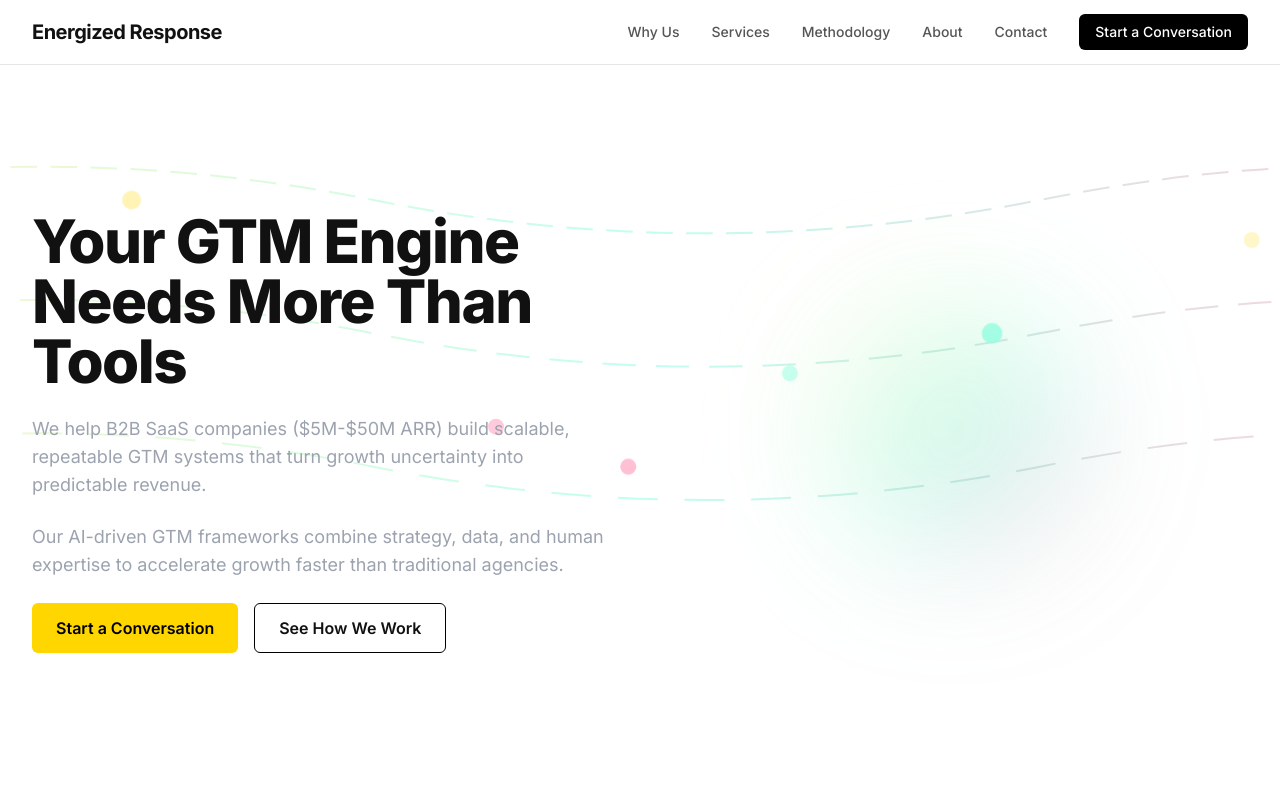
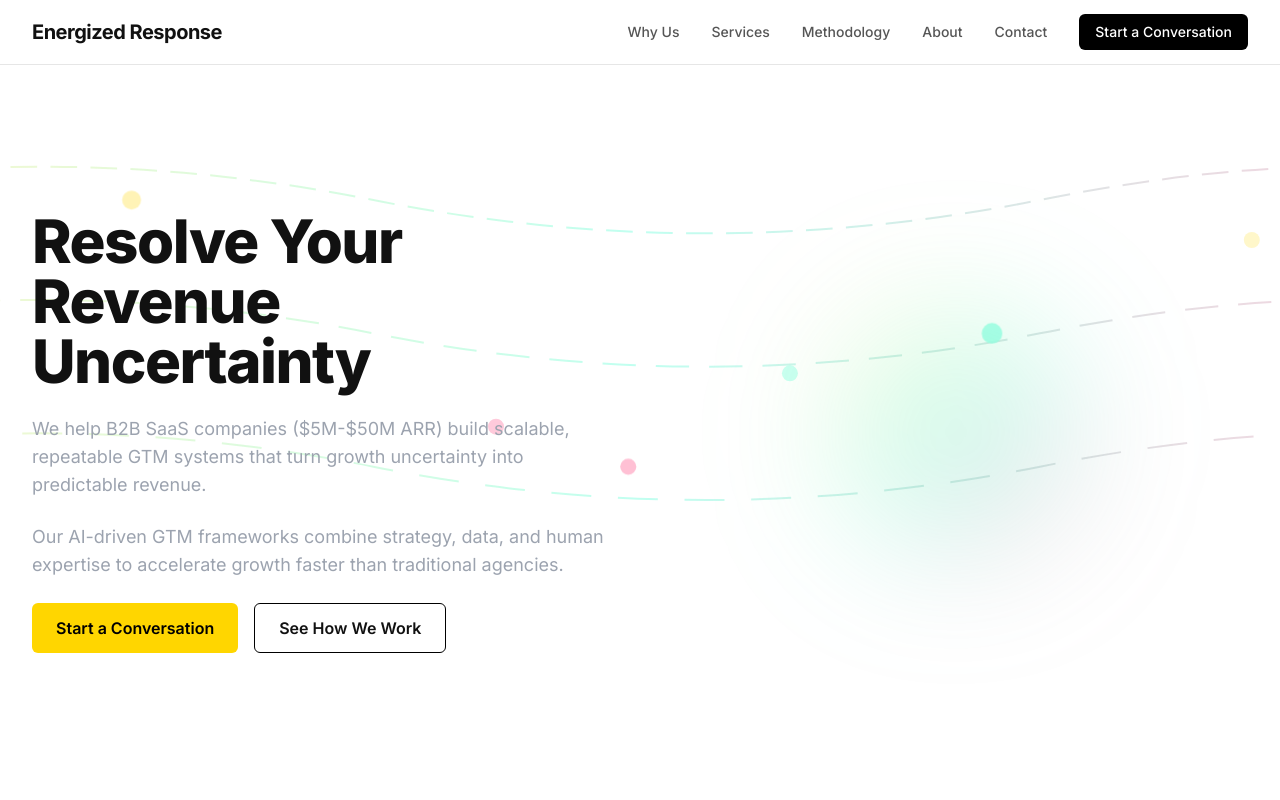
Before and after one commit to Will1z/EnergizedResponse, a Next.js app: page / in a window 1280 px wide. Shown: the top 800 px of the page. Built offline with nearby package versions, Linux system fonts and the light colour scheme.

Commit message:
Update hero heading to 'Resolve Your Revenue Uncertainty'

```diff
--- a/components/Hero.tsx
+++ b/components/Hero.tsx
@@ -14,7 +14,7 @@ export default function Hero() {
           {/* Left: Copy */}
           <div className="space-y-6 text-center lg:text-left">
             <h1 className="text-5xl md:text-6xl font-extrabold leading-tight">
-              Your GTM Engine Needs More Than Tools
+              Resolve Your Revenue Uncertainty
             </h1>
 
             <p className="mt-4 text-base md:text-lg leading-relaxed text-gray-400 max-w-2xl mx-auto lg:mx-0">
```
